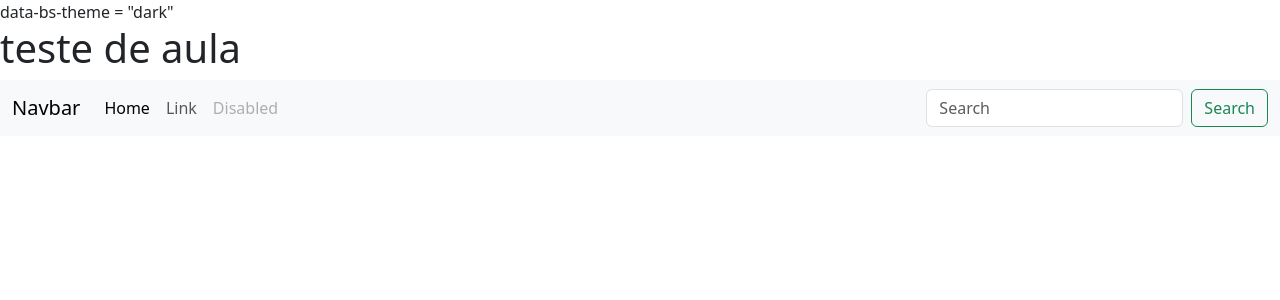
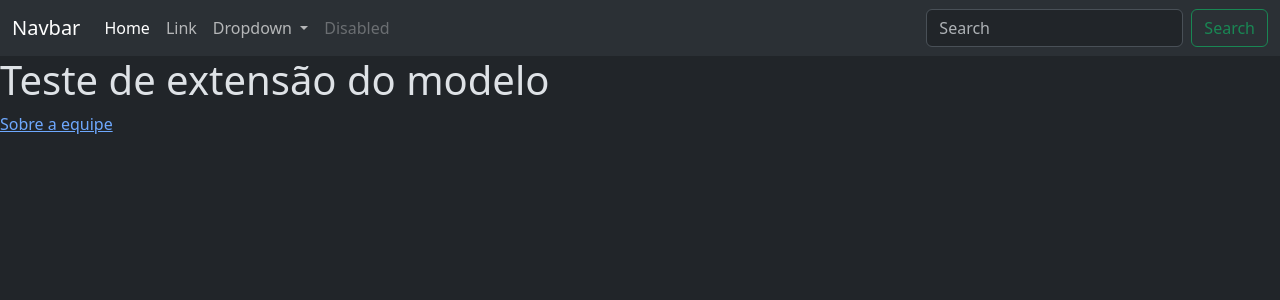
Before and after one commit to suedsonn/Projeto_final_ip.cc, a Flask app: page / in a window 1280 px wide. Shown: the top 300 px of the page. Run offline with Flask 3, Linux system fonts and the light colour scheme.

Commit message:
install commit

```diff
--- a/app.py
+++ b/app.py
@@ -4,9 +4,12 @@
 
 @app.route('/')
 def ola():
-    # return '<h1> Olá, Mundo</h1>
+    # return '<h1>Olá, Mundo!</h1>'
     return render_template('index.html')
 
+@app.route('/sobre-equipe')
+def sobre_equipe():
+    return render_template('sobre.html')
 
 
 app.run()
--- a/templates/index.html
+++ b/templates/index.html
@@ -1,9 +1,7 @@
-{% extends "modelo.html" %}
+{% extends  "modelo.html" %}
 
 {% block conteudo %}
-<h1> teste de aula</h1>
-<a href=">sobre nós<"
-
-
+    <h1>Teste de extensão do modelo</h1>
+    <a href="/sobre-equipe">Sobre a equipe</a>
 
 {% endblock %}
--- a/templates/modelo.html
+++ b/templates/modelo.html
@@ -1,27 +1,36 @@
 <!doctype html>
-<html lang="en">data-bs-theme = "dark"
+<html lang="en" data-bs-theme="dark">
   <head>
-     <meta charset="utf-8">
-     <meta name="viewport" content="width=device-width, initial-scale=1">
-     <title>Bootstrap demo</title>
-     <link href="https://cdn.jsdelivr.net/npm/bootstrap@5.3.6/dist/css/bootstrap.min.css" rel="stylesheet" integrity="sha384-4Q6Gf2aSP4eDXB8Miphtr37CMZZQ5oXLH2yaXMJ2w8e2ZtHTl7GptT4jmndRuHDT" crossorigin="anonymous">
+    <meta charset="utf-8">
+    <meta name="viewport" content="width=device-width, initial-scale=1">
+    <title>Bootstrap demo</title>
+    <link href="https://cdn.jsdelivr.net/npm/bootstrap@5.3.6/dist/css/bootstrap.min.css" rel="stylesheet" integrity="sha384-4Q6Gf2aSP4eDXB8Miphtr37CMZZQ5oXLH2yaXMJ2w8e2ZtHTl7GptT4jmndRuHDT" crossorigin="anonymous">
   </head>
   <body>
-  {% block conteudo %}{% endblock %}
-    <script src="https://cdn.jsdelivr.net/npm/bootstrap@5.3.6/dist/js/bootstrap.bundle.min.js" integrity="sha384-j1CDi7MgGQ12Z7Qab0qlWQ/Qqz24Gc6BM0thvEMVjHnfYGF0rmFCozFSxQBxwHKO" crossorigin="anonymous"></script>
   <nav class="navbar navbar-expand-lg bg-body-tertiary">
   <div class="container-fluid">
-    <button class="navbar-toggler" type="button" data-bs-toggle="collapse" data-bs-target="#navbarTogglerDemo03" aria-controls="navbarTogglerDemo03" aria-expanded="false" aria-label="Toggle navigation">
+    <a class="navbar-brand" href="#">Navbar</a>
+    <button class="navbar-toggler" type="button" data-bs-toggle="collapse" data-bs-target="#navbarSupportedContent" aria-controls="navbarSupportedContent" aria-expanded="false" aria-label="Toggle navigation">
       <span class="navbar-toggler-icon"></span>
     </button>
-    <a class="navbar-brand" href="#">Navbar</a>
-    <div class="collapse navbar-collapse" id="navbarTogglerDemo03">
+    <div class="collapse navbar-collapse" id="navbarSupportedContent">
       <ul class="navbar-nav me-auto mb-2 mb-lg-0">
         <li class="nav-item">
           <a class="nav-link active" aria-current="page" href="#">Home</a>
         </li>
         <li class="nav-item">
           <a class="nav-link" href="#">Link</a>
+        </li>
+        <li class="nav-item dropdown">
+          <a class="nav-link dropdown-toggle" href="#" role="button" data-bs-toggle="dropdown" aria-expanded="false">
+            Dropdown
+          </a>
+          <ul class="dropdown-menu">
+            <li><a class="dropdown-item" href="#">Action</a></li>
+            <li><a class="dropdown-item" href="#">Another action</a></li>
+            <li><hr class="dropdown-divider"></li>
+            <li><a class="dropdown-item" href="#">Something else here</a></li>
+          </ul>
         </li>
         <li class="nav-item">
           <a class="nav-link disabled" aria-disabled="true">Disabled</a>
@@ -34,5 +43,9 @@
     </div>
   </div>
 </nav>
+
+    {% block conteudo %}{% endblock %}
+
+    <script src="https://cdn.jsdelivr.net/npm/bootstrap@5.3.6/dist/js/bootstrap.bundle.min.js" integrity="sha384-j1CDi7MgGQ12Z7Qab0qlWQ/Qqz24Gc6BM0thvEMVjHnfYGF0rmFCozFSxQBxwHKO" crossorigin="anonymous"></script>
   </body>
 </html>
```
Also changed, not shown: templates/sobre_eqp.html (+4 -4 lines).
